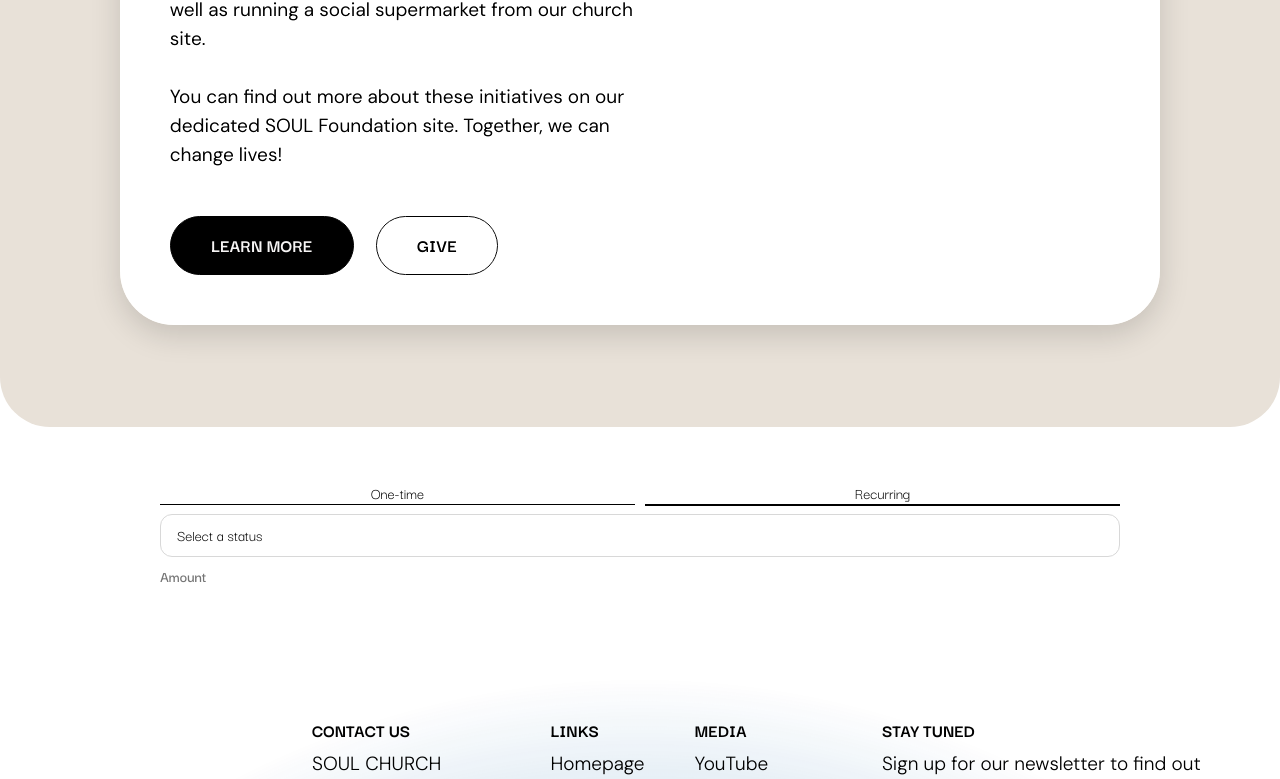
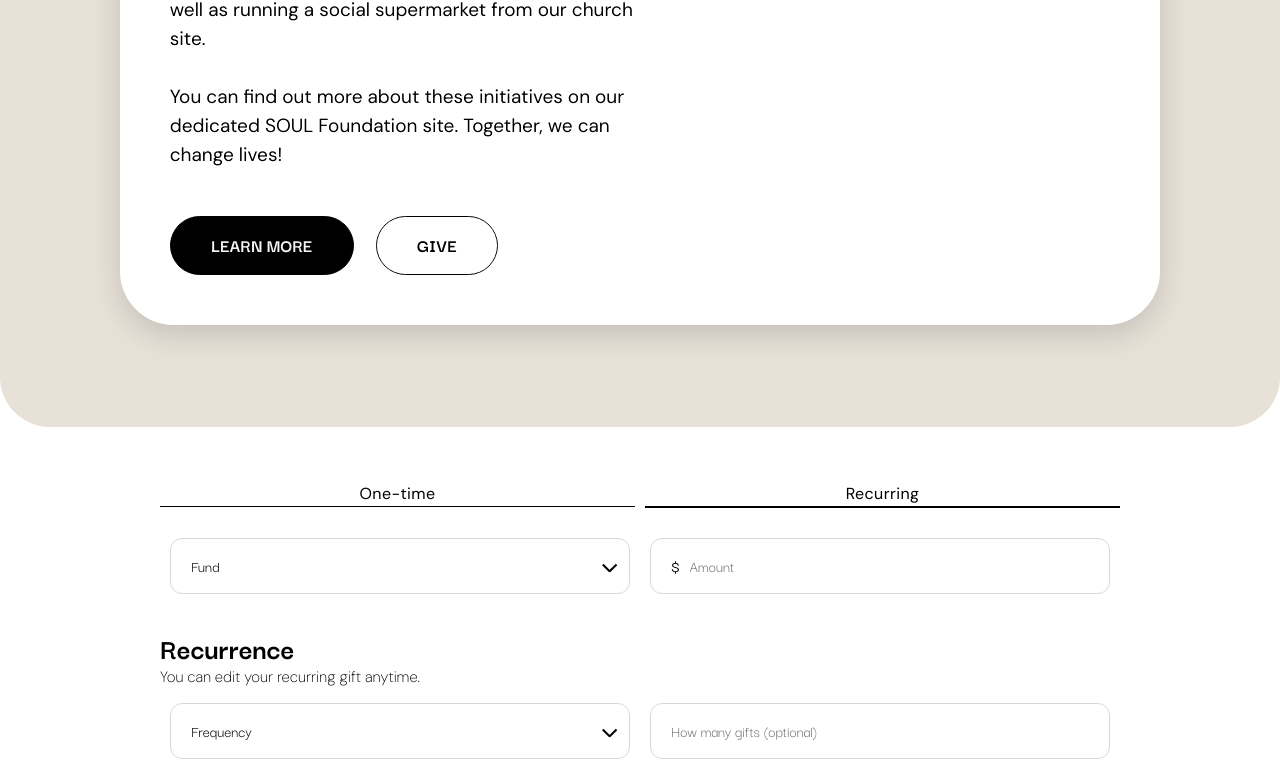
Before and after one commit to ezrabales/work__mock_church_frontend, a React (Vite) app: page /give in a window 1280 px wide. Shown: the part 3631-4410 px from the top of the page. Built offline with nearby package versions, Linux system fonts and the light colour scheme.

Commit message:
finish give page

```diff
--- a/package.json
+++ b/package.json
@@ -11,6 +11,7 @@
   },
   "dependencies": {
     "react": "^19.2.6",
+    "react-datepicker": "^9.1.0",
     "react-dom": "^19.2.6",
     "react-router-dom": "^7.17.0"
   },
--- a/src/components/Give/Give.css
+++ b/src/components/Give/Give.css
@@ -3,29 +3,95 @@
 
 .give__fund-container {
   display: flex;
-  flex-direction: column;
   gap: 0.5rem;
+  justify-content: center;
 }
 
-.give__fund-container label {
-  font-weight: 600;
+.give__fund-select-arrow {
+  display: inline-flex;
+  transform: translate(50%, 50%);
+  position: absolute;
+  right: 20px;
+  top: 50%;
+  pointer-events: none;
 }
 
-.give__fund-container select {
+.give__fund-select-arrow span {
+  width: 10px;
+  height: 2px;
+  background: black;
+  transition: transform 0.3s ease;
+}
+
+.give__fund-select-arrow span:first-child {
+  transform: translateX(1.3px) rotate(45deg);
+}
+
+.give__fund-select-arrow span:last-child {
+  transform: translateX(-2px) rotate(-45deg);
+}
+
+.give__fund-select-arrow--open span:first-child {
+  transform: translateX(2px) rotate(-45deg);
+}
+
+.give__fund-select-arrow--open span:last-child {
+  transform: translateX(-2px) rotate(45deg);
+}
+
+.give__fund-select-wrapper {
+  position: relative;
+  width: calc(30em - 20px);
+}
+
+.give__fund-select {
   width: 100%;
-  padding: 0.75rem 1rem;
+  padding: 1rem 1.25rem;
+
+  display: flex;
+  justify-content: space-between;
+  align-items: center;
 
   border: 1px solid #d8d8d8;
   border-radius: 12px;
 
   background: white;
-  font-size: 1rem;
   cursor: pointer;
 }
 
-.give__fund-container select:focus {
-  outline: none;
-  border-color: #2c6e49;
+.give__fund-options {
+  position: absolute;
+  top: calc(100% + 0.5rem);
+  left: 0;
+
+  width: 100%;
+
+  background: white;
+  border: 1px solid #d8d8d8;
+  border-radius: 12px;
+
+  overflow: hidden;
+  z-index: 100;
+}
+
+.give__fund-option {
+  width: 100%;
+  padding: 1rem;
+
+  border: none;
+  background: white;
+
+  text-align: left;
+  cursor: pointer;
+}
+
+.give__fund-option:hover {
+  background: #f5f5f5;
+}
+
+.give__fund-option--selected {
+  font-weight: 600;
+  background: #f0f0f0;
 }
 
 .give__give-container {
@@ -39,6 +105,7 @@
   justify-content: space-around;
   align-items: center;
   gap: 10px;
+  margin-bottom: 30px;
 }
 
 .give__give-selector-btn {
@@ -46,7 +113,14 @@
   width: 100%;
   text-align: center;
   margin-top: 5px;
-  transition: all 0.3s ease;
+  transition:
+    padding-bottom 0.3s ease,
+    margin-top 0.3s ease;
+
+  font-size: 1rem;
+  letter-spacing: 0.025em;
+  line-height: 1.5rem;
+  font-family: "DM Sans";
 }
 
 .give__give-selector-btn:hover {
@@ -57,3 +131,73 @@
 .give__give-selector-btn_active {
   border-width: 2px;
 }
+
+.give__fund-container {
+  display: flex;
+  gap: 20px;
+  margin-bottom: 40px;
+}
+
+.give__fund-label {
+  width: calc(30em - 20px);
+  padding: 1rem 1.25rem;
+  display: flex;
+  justify-content: space-between;
+  align-items: center;
+  border: 1px solid #d8d8d8;
+  border-radius: 12px;
+  background: white;
+  cursor: pointer;
+  position: relative;
+}
+
+.give__fund-input {
+  width: 100%;
+}
+
+.give__fund-input-prefix {
+  padding-right: 10px;
+  font-weight: 500;
+  font-size: 16px;
+}
+
+.give__recurrence-inputs-container {
+  display: grid;
+  margin: auto;
+  grid-template-columns: 1fr 1fr;
+  width: fit-content;
+  gap: 20px;
+}
+
+.give__recurrence-title {
+  font-size: 30px;
+  font-weight: 700;
+  line-height: 28px;
+}
+
+.give__recurrence-subtitle {
+  margin-bottom: 15px;
+  margin-top: 4px;
+  line-height: 22px;
+  font-size: 15px;
+  font-weight: 200;
+  font-family: "DM Sans";
+}
+
+.give__btn-container {
+  width: 100%;
+  display: flex;
+  justify-content: center;
+  align-items: center;
+  margin: 30px 0 60px;
+}
+
+.give__btn {
+  padding-right: 90px;
+  padding-left: 90px;
+  border-radius: 100px;
+}
+
+.give__btn:hover {
+  background-color: rgb(63, 152, 230);
+}
--- a/src/components/Give/Give.jsx
+++ b/src/components/Give/Give.jsx
@@ -1,16 +1,24 @@
-import { useState } from "react";
+import { useRef, useState } from "react";
 import { useForm } from "../../hooks/useForm";
 import DeckDisplay from "../Information/DeckDisplay/DeckDisplay";
 import TextDisplay from "../Information/TextDisplay/TextDisplay";
 import TextPicDisplay from "../Information/TextPicDisplay/TextPicDisplay";
 import "./Give.css";
+import GiveSelectInput from "./GiveSelectInput";
+import DatePicker from "react-datepicker";
+import "react-datepicker/dist/react-datepicker.css";
+import Btn from "../Btn/Btn";
 
 const Give = () => {
+  const dateInputRef = useRef(null);
   const [btnActive, setBtnActive] = useState("recurring");
 
   const { values, handleChange, setValues } = useForm({
     fund: "",
     amount: "",
+    frequency: "",
+    gifts: "",
+    startDate: "",
   });
 
   const fundOptions = [
@@ -19,6 +27,11 @@ const Give = () => {
     { value: "Partially Paid", label: "Partially Paid" },
     { value: "Paid in Full", label: "Paid in Full" },
   ];
+
+  function handleSelectFundClick(e) {
+    console.log(e.target);
+  }
+
   return (
     <div className="give">
       <TextPicDisplay
@@ -173,26 +186,21 @@ const Give = () => {
           </button>
         </div>
         <div className="give__fund-container">
-          <label htmlFor="fund"></label>
-
-          <select
-            id="fund"
-            name="fund"
-            value={values.fund}
-            onChange={handleChange}
-            required
-          >
-            <option value="">Select a status</option>
-            <option value="Not Charged">Not Charged</option>
-            <option value="Awaiting Payment">Awaiting Payment</option>
-            <option value="Partially Paid">Partially Paid</option>
-            <option value="Paid in Full">Paid in Full</option>
-          </select>
-          <label className="form__label">
+          <GiveSelectInput
+            setValues={setValues}
+            values={values}
+            input={{
+              name: "fund",
+              placeholder: "Fund",
+              options: ["one", "two", "three"],
+            }}
+          />
+          <label className="give__fund-label">
+            <span className="give__fund-input-prefix">$</span>
             <input
               name="amount"
               type="number"
-              className="form__input"
+              className="give__fund-input"
               placeholder="Amount"
               required
               onChange={handleChange}
@@ -200,6 +208,59 @@ const Give = () => {
             />
           </label>
         </div>
+        {btnActive === "recurring" && (
+          <div className="give__recurrence-container">
+            <h3 className="give__recurrence-title">Recurrence</h3>
+            <p className="give__recurrence-subtitle">
+              You can edit your recurring gift anytime.
+            </p>
+            <div className="give__recurrence-inputs-container">
+              <GiveSelectInput
+                setValues={setValues}
+                values={values}
+                input={{
+                  name: "frequency",
+                  placeholder: "Frequency",
+                  options: [
+                    "Weekly",
+                    "Bi-weekly",
+                    "Twice a month",
+                    "Monthly",
+                    "Quarterly",
+                    "Annually",
+                  ],
+                }}
+              />
+              <label className="give__fund-label">
+                <input
+                  name="gifts"
+                  type="number"
+                  className="give__fund-input"
+                  placeholder="How many gifts (optional)"
+                  onChange={handleChange}
+                  value={values.gifts}
+                />
+              </label>
+
+              <DatePicker
+                className="give__fund-label"
+                selected={values.startDate}
+                onChange={(date) =>
+                  setValues((prev) => ({
+                    ...prev,
+                    startDate: date,
+                  }))
+                }
+                placeholderText="Start Date"
+              />
+            </div>
+          </div>
+        )}
+        <div className="give__btn-container">
+          <Btn follow="0.5" className={"give__btn"}>
+            Give
+          </Btn>
+        </div>
       </div>
     </div>
   );
--- /dev/null
+++ b/src/components/Give/GiveSelectInput.jsx
@@ -0,0 +1,54 @@
+import { useState } from "react";
+
+const GiveSelectInput = ({ setValues, values, input }) => {
+  const [isOpen, setIsOpen] = useState(false);
+  return (
+    <div className="give__fund-select-wrapper">
+      <button
+        type="button"
+        className="give__fund-select"
+        onClick={() => setIsOpen((prev) => !prev)}
+      >
+        <span>{values[input.name] || input.placeholder || ""}</span>
+
+        <span
+          className={
+            isOpen
+              ? "give__fund-select-arrow give__fund-select-arrow--open"
+              : "give__fund-select-arrow"
+          }
+        >
+          <span></span>
+          <span></span>
+        </span>
+      </button>
+
+      {isOpen && (
+        <div className="give__fund-options">
+          {input?.options?.map((option) => (
+            <button
+              key={option}
+              type="button"
+              className={
+                values.fund === option
+                  ? "give__fund-option give__fund-option--selected"
+                  : "give__fund-option"
+              }
+              onClick={() => {
+                setValues((prev) => ({
+                  ...prev,
+                  fund: option,
+                }));
+
+                setIsOpen(false);
+              }}
+            >
+              {option}
+            </button>
+          ))}
+        </div>
+      )}
+    </div>
+  );
+};
+export default GiveSelectInput;
--- a/src/components/Header/Header.css
+++ b/src/components/Header/Header.css
@@ -12,7 +12,6 @@
 }
 
 .header {
-  height: 100px;
   width: 100%;
   background-color: rgba(255, 255, 255, 0);
   color: black;
```
Also changed, not shown: 1 other file (tests, documents, lock files or other folders).
